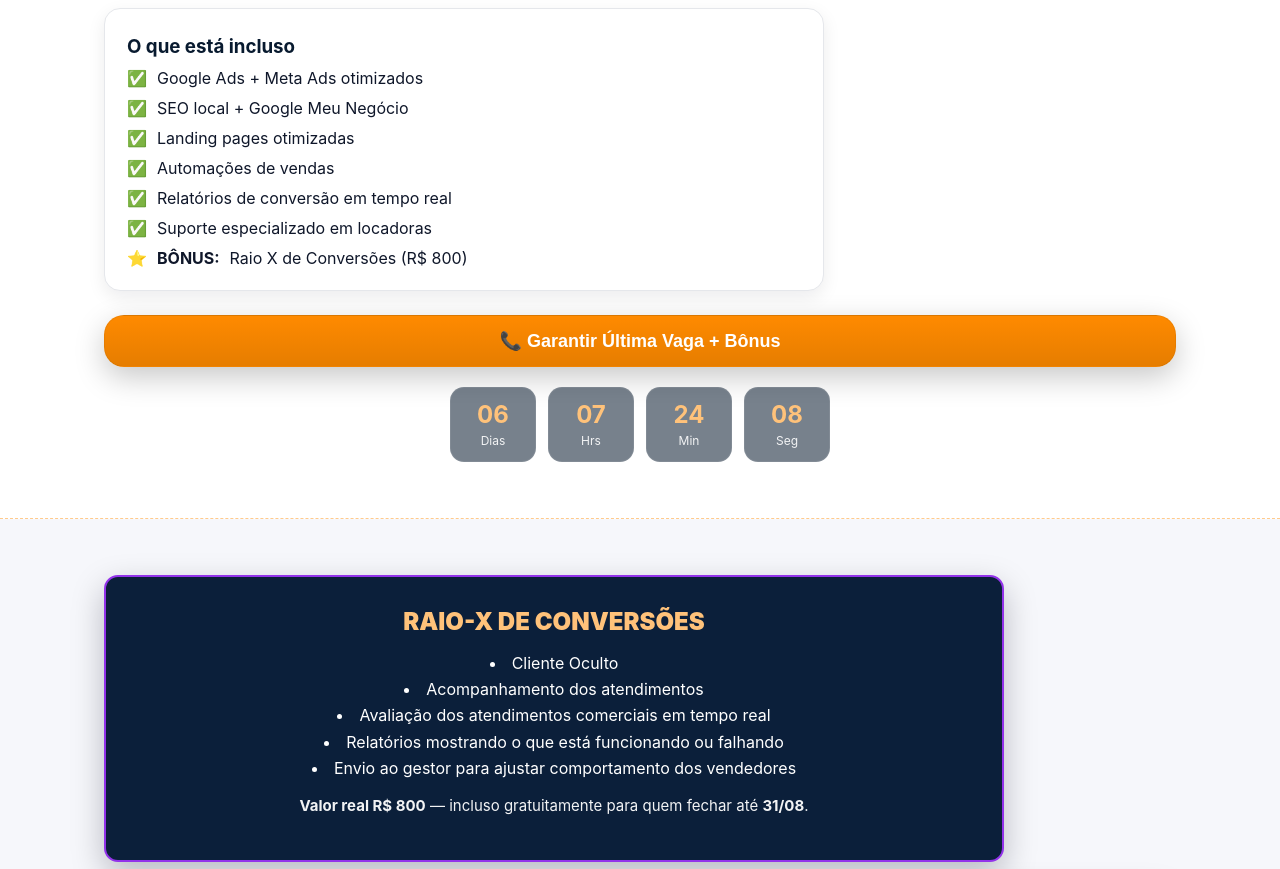
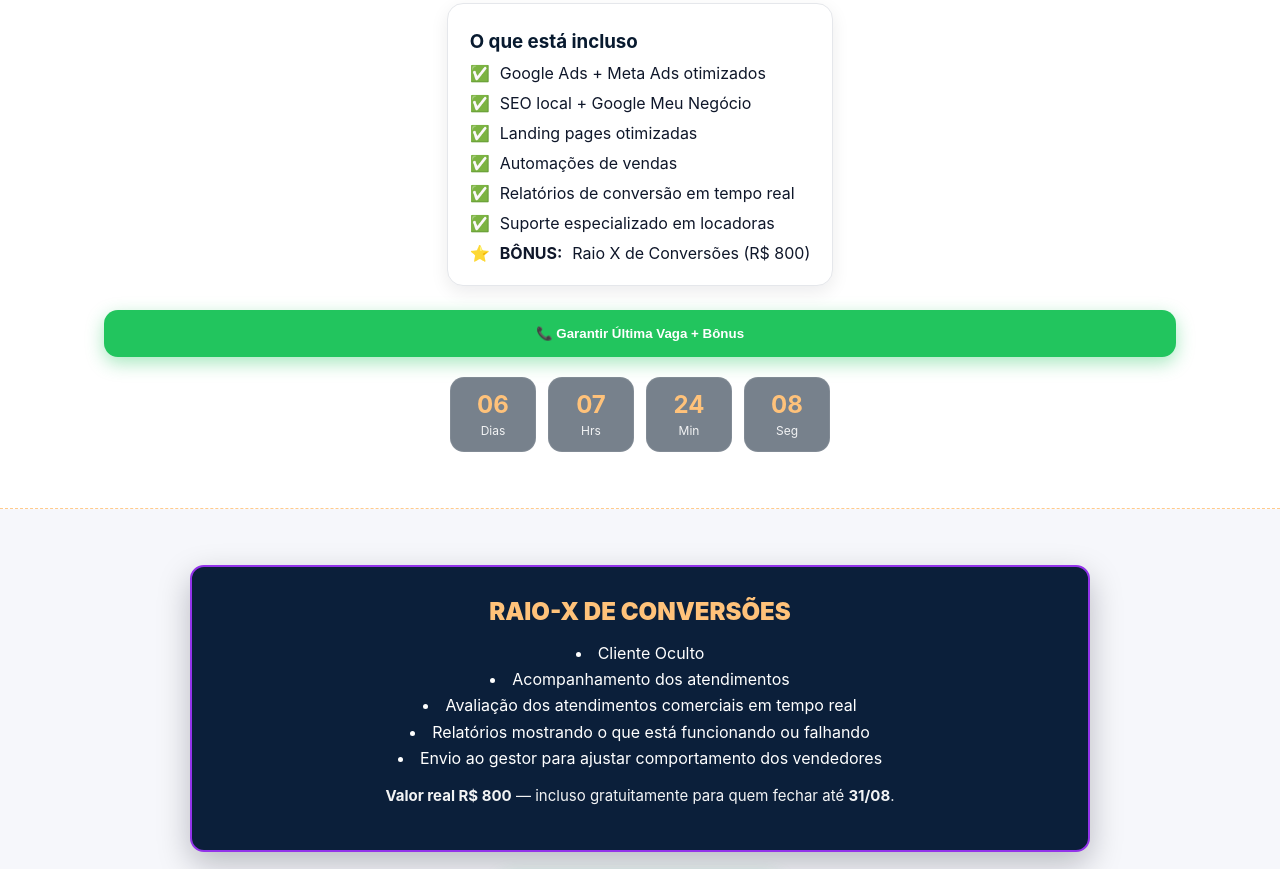
Before and after one commit to analuizamorais106-sketch/LPPROMO, a plain HTML site: page index.html in a window 1280 px wide. Shown: the part 1559-2428 px from the top of the page. Drawn offline with Linux system fonts and the light colour scheme.

Commit message:
Update index.html

```diff
--- a/index.html
+++ b/index.html
@@ -19,13 +19,13 @@
       --navy-900:#081a2f;     /* fundo principal */
       --navy-800:#0b1f3a;     /* tons de cards escuros */
       --navy-700:#0f2747;
-      --orange-500:#ff8a00;   /* destaque/cta */
-      --orange-600:#e67d00;
+      --orange-500:#ff8a00;   /* destaque secundário */
       --orange-300:#ffc27a;
 
       --ink:#0f172a; --muted:#64748b; --white:#ffffff;
       --shadow: 0 10px 30px rgba(0,0,0,.22);
       --shadow-soft: 0 6px 18px rgba(2,6,23,.08);
+
       --radius: 12px; --radius-lg: 16px; --radius-xl: 20px;
     }
 
@@ -35,13 +35,18 @@
     body{
       margin:0;
       font-family: Inter, system-ui, -apple-system, Segoe UI, Roboto, Arial, sans-serif;
-      background: radial-gradient(1200px 600px at 15% -10%, rgba(255,138,0,.25), transparent 60%),
-                  radial-gradient(1200px 600px at 85% 110%, rgba(255,138,0,.20), transparent 60%),
+      background: radial-gradient(1200px 600px at 15% -10%, rgba(255,138,0,.22), transparent 60%),
+                  radial-gradient(1200px 600px at 85% 110%, rgba(255,138,0,.18), transparent 60%),
                   linear-gradient(135deg,var(--navy-900),var(--navy-700) 60%, var(--orange-300));
       color:#fff;
     }
     .container{max-width:var(--container);margin:0 auto;padding:0 var(--space-6)}
-    .center{display:flex;justify-content:center;text-align:center}
+    .center{
+      display:flex;
+      justify-content:center;
+      align-items:center; /* centraliza no eixo transversal */
+      text-align:center;
+    }
 
     /* ===== Hero (sem imagem) ===== */
     .hero{padding: var(--space-14) 0 var(--space-12)}
@@ -71,21 +76,32 @@
       text-align:left;
     }
 
-    /* CTA agora em LARANJA */
-    .cta{
-      display:inline-flex;gap:10px;align-items:center;justify-content:center;
-      background: linear-gradient(180deg, var(--orange-500), var(--orange-600));
-      border:1px solid rgba(0,0,0,.05);
-      color:#fff; padding:14px 28px; border-radius: var(--radius-xl);
-      font-weight:800; font-size:18px; cursor:pointer; box-shadow: var(--shadow);
-      transition: transform .06s ease-in-out, filter .2s;
+    /* ===== CTAs VERDES ===== */
+    .cta, .cta-wide {
+      background: #22c55e; /* verde principal */
+      color: #fff;
+      font-weight: 800;
+      border: none;
+      border-radius: 14px;
+      padding: 16px 24px;
+      box-shadow: 0 6px 18px rgba(34, 197, 94, 0.4);
+      transition: transform .2s, box-shadow .2s, filter .2s;
     }
-    .cta:hover{ filter:brightness(.97); transform: translateY(-1px); }
+    .cta:hover, .cta-wide:hover {
+      background: #16a34a;
+      transform: translateY(-2px);
+      box-shadow: 0 8px 22px rgba(22, 163, 74, 0.5);
+      filter: brightness(.98);
+    }
+    .cta-wide{ width:100%; max-width:1100px; }
 
     .below-cta{margin-top: var(--space-4); opacity:.85}
 
-    /* ===== Timer com cartela navy ===== */
-    .timer{display:flex;gap:var(--space-3);margin-top: var(--space-5);flex-wrap:wrap;justify-content:center}
+    /* ===== Timer (navy) ===== */
+    .timer{
+      display:flex;gap:var(--space-3);margin-top: var(--space-5);
+      flex-wrap:wrap;justify-content:center; max-width:680px; margin-left:auto; margin-right:auto;
+    }
     .tbox{
       background: rgba(8,26,47,.55);
       padding: 12px 16px; border-radius: 14px; min-width: 86px; text-align:center;
@@ -106,14 +122,15 @@
     .card{
       background:#fff;border:1px solid #e5e7eb;border-radius: 16px;
       padding: 22px; box-shadow: var(--shadow-soft); height:100%;
+      margin-left:auto; margin-right:auto;
     }
     .icon{
       width:46px;height:46px;border-radius:999px;margin-bottom: 10px;
       display:flex;align-items:center;justify-content:center;
-      background: linear-gradient(135deg,var(--orange-500),#ffae42); color:#fff; font-weight:900;
+      background: linear-gradient(135deg,#22c55e,#16a34a); color:#fff; font-weight:900;
     }
 
-    /* ===== Offer strip (navy + orange) ===== */
+    /* ===== Offer strip ===== */
     .strip{
       background: linear-gradient(180deg, #f8fafc, #f1f5f9);
       border-top:1px dashed rgba(255,138,0,.45);
@@ -127,6 +144,15 @@
     .li{display:flex;gap:10px;align-items:flex-start}
     .check{color:#0ea5e9}
 
+    /* ===== Bônus card ===== */
+    .bonus-card{
+      width:100%;max-width:900px;margin:0 auto;
+      background:var(--navy-800); color:#fff;
+      border:2px solid #9333ea;border-radius:14px;
+      box-shadow:0 12px 32px rgba(2,6,23,.25);
+      padding:30px 26px;
+    }
+
     /* ===== FAQ / Footer ===== */
     .faq{display:grid;grid-template-columns:1fr;gap:12px;margin-top: var(--space-6)}
     @media(min-width:900px){ .faq{grid-template-columns:1fr 1fr} }
@@ -134,6 +160,15 @@
     summary{cursor:pointer;font-weight:700}
     footer{background:var(--navy-900);color:#d1d5db}
     footer .container{padding: var(--space-10) var(--space-6); text-align:center}
+
+    /* ===== Ajustes MOBILE ===== */
+    @media (max-width: 768px) {
+      .hero{ padding: 56px 0 40px; }
+      .block .container{ padding: 40px 20px; }
+      .cta, .cta-wide{ width:100%; margin-top:18px; }
+      .timer{ margin-top:20px; gap:10px; }
+      .bonus-card, .card{ padding:20px 16px; margin:0 auto 24px auto; }
+    }
   </style>
 </head>
 <body>
@@ -162,7 +197,7 @@
   <!-- BENEFÍCIOS -->
   <section class="block">
     <div class="container">
-      <h2 class="title">Por que escolher a <span style="color:var(--orange-500)">ODuo</span>?</h2>
+      <h2 class="title">Por que escolher a <span style="color:#22c55e">ODuo</span>?</h2>
       <p class="muted">Restam apenas <b style="color:var(--orange-500)">7 vagas</b> para os planos de aceleração deste mês</p>
 
       <div class="cards">
@@ -205,7 +240,7 @@
       <h2 class="title" style="margin-top:10px;color:var(--navy-900)"><span style="color:var(--orange-500)">R$ 1.000 OFF</span> + Raio X gratuito</h2>
       <p class="muted" style="margin-bottom:var(--space-6)">Válido só até <b>31/08</b> ou enquanto durar as vagas.</p>
 
-      <div class="card" style="max-width:720px;text-align:left">
+      <div class="card" style="max-width:720px;text-align:left;margin:0 auto">
         <h3 style="margin:4px 0 10px 0;color:var(--navy-900)">O que está incluso</h3>
         <div class="list">
           <div class="li"><span class="check">✅</span>Google Ads + Meta Ads otimizados</div>
@@ -218,7 +253,7 @@
         </div>
       </div>
 
-      <button class="cta" style="margin-top:var(--space-6)"
+      <button class="cta cta-wide" style="margin-top:var(--space-6)"
         onclick="window.open('https://wa.me/5511999999999?text=Quero garantir minha vaga com R$1.000 OFF + Raio X gratuito!','_blank')">
         📞 Garantir Última Vaga + Bônus
       </button>
@@ -231,13 +266,8 @@
   <section class="block" style="background:#f6f7fb">
     <div class="container center" style="flex-direction:column">
 
-      <div style="
-        width:100%;max-width:900px;text-align:center;background:var(--navy-800);
-        border:2px solid #9333ea;border-radius:14px;
-        box-shadow:0 12px 32px rgba(2,6,23,.25);
-        padding:30px 26px;position:relative;overflow:hidden;color:#fff">
-
-        <h2 style="margin:0 0 14px 0;font-weight:900;color:var(--orange-300)">RAIO-X DE CONVERSÕES</h2>
+      <div class="bonus-card">
+        <h2 style="margin:0 0 14px 0;font-weight:900;color:var(--orange-300);text-align:center">RAIO-X DE CONVERSÕES</h2>
 
         <ul style="
           list-style:disc; list-style-position: inside;
@@ -249,7 +279,7 @@
           <li>Envio ao gestor para ajustar comportamento dos vendedores</li>
         </ul>
 
-        <p style="margin-top:10px;font-size:15px;opacity:.95">
+        <p style="margin-top:10px;font-size:15px;opacity:.95;text-align:center">
           <b>Valor real R$ 800</b> — incluso gratuitamente para quem fechar até <b>31/08</b>.
         </p>
       </div>
```
